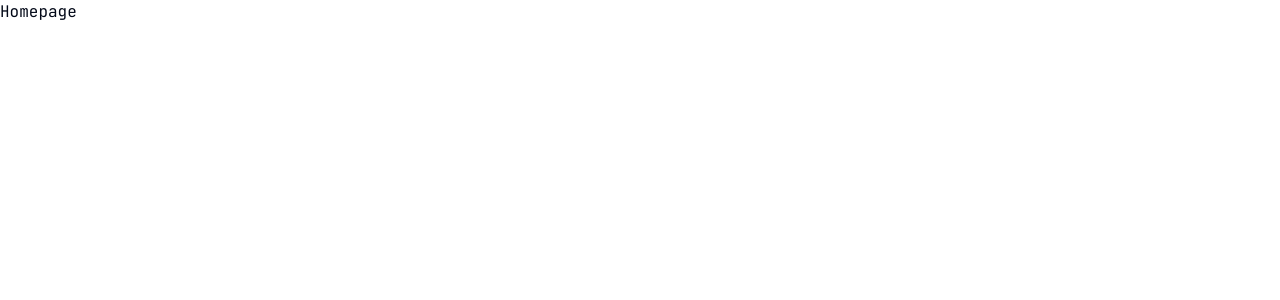
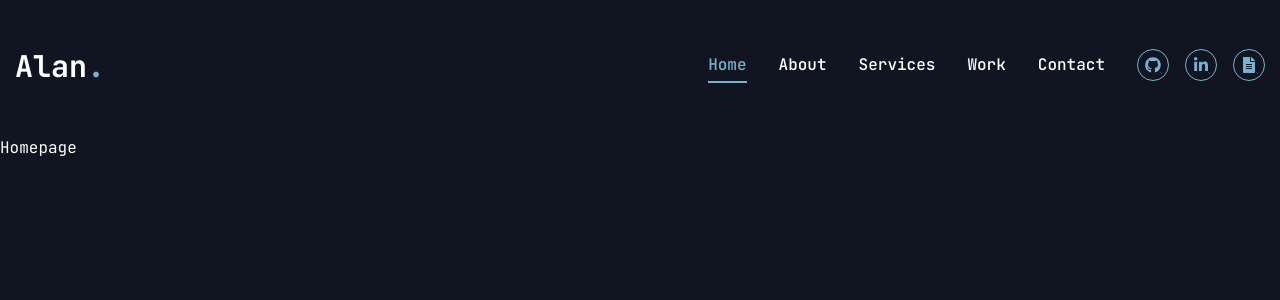
Before and after one commit to alan585/alan-portfolio, a Next.js app: page / in a window 1280 px wide. Shown: the top 300 px of the page. Built offline with nearby package versions, Linux system fonts and the light colour scheme.

Commit message:
Header Created

```diff
--- a/src/app/globals.css
+++ b/src/app/globals.css
@@ -4,119 +4,27 @@
 
 @layer base {
   body {
-    @apply font-primary;
+    @apply bg-primary font-primary leading-loose text-white;
   }
-  :root {
+  .h1 {
+    @apply text-[48px] font-semibold leading-[1.1] xl:text-[80px];
+  }
+  .h2 {
+    @apply text-[36px] font-semibold leading-[1.1] xl:text-[48px];
+  }
+  .h3 {
+    @apply text-[20px] font-semibold leading-[1.1] xl:text-[24px];
+  }
+  .text-outline {
+    -webkit-text-stroke: 1px #ffffff;
+  }
 
-    --background: 0 0% 100%;
+  .text-outline-hover {
+    -webkit-text-stroke: 1px #77b1d4;
+  }
 
-    --foreground: 222.2 84% 4.9%;
-
-    --card: 0 0% 100%;
-
-    --card-foreground: 222.2 84% 4.9%;
-
-    --popover: 0 0% 100%;
-
-    --popover-foreground: 222.2 84% 4.9%;
-
-    --primary: 222.2 47.4% 11.2%;
-
-    --primary-foreground: 210 40% 98%;
-
-    --secondary: 210 40% 96.1%;
-
-    --secondary-foreground: 222.2 47.4% 11.2%;
-
-    --muted: 210 40% 96.1%;
-
-    --muted-foreground: 215.4 16.3% 46.9%;
-
-    --accent: 210 40% 96.1%;
-
-    --accent-foreground: 222.2 47.4% 11.2%;
-
-    --destructive: 0 84.2% 60.2%;
-
-    --destructive-foreground: 210 40% 98%;
-
-    --border: 214.3 31.8% 91.4%;
-
-    --input: 214.3 31.8% 91.4%;
-
-    --ring: 222.2 84% 4.9%;
-
-    --chart-1: 12 76% 61%;
-
-    --chart-2: 173 58% 39%;
-
-    --chart-3: 197 37% 24%;
-
-    --chart-4: 43 74% 66%;
-
-    --chart-5: 27 87% 67%;
-
-    --radius: 0.5rem
-  }
-  .dark {
-
-    --background: 222.2 84% 4.9%;
-
-    --foreground: 210 40% 98%;
-
-    --card: 222.2 84% 4.9%;
-
-    --card-foreground: 210 40% 98%;
-
-    --popover: 222.2 84% 4.9%;
-
-    --popover-foreground: 210 40% 98%;
-
-    --primary: 210 40% 98%;
-
-    --primary-foreground: 222.2 47.4% 11.2%;
-
-    --secondary: 217.2 32.6% 17.5%;
-
-    --secondary-foreground: 210 40% 98%;
-
-    --muted: 217.2 32.6% 17.5%;
-
-    --muted-foreground: 215 20.2% 65.1%;
-
-    --accent: 217.2 32.6% 17.5%;
-
-    --accent-foreground: 210 40% 98%;
-
-    --destructive: 0 62.8% 30.6%;
-
-    --destructive-foreground: 210 40% 98%;
-
-    --border: 217.2 32.6% 17.5%;
-
-    --input: 217.2 32.6% 17.5%;
-
-    --ring: 212.7 26.8% 83.9%;
-
-    --chart-1: 220 70% 50%;
-
-    --chart-2: 160 60% 45%;
-
-    --chart-3: 30 80% 55%;
-
-    --chart-4: 280 65% 60%;
-
-    --chart-5: 340 75% 55%
+  .reflect {
+    -webkit-box-reflect: below 0
+      linear-gradient(transparent 60%, rgba(0, 0, 0, 0.35));
   }
 }
-
-
-
-@layer base {
-  * {
-    @apply border-border outline-ring/50;
-  }
-  body {
-    @apply bg-background text-foreground;
-  }
-}
--- a/src/app/layout.tsx
+++ b/src/app/layout.tsx
@@ -1,6 +1,7 @@
 import type { Metadata } from "next";
 import { JetBrains_Mono } from "next/font/google";
 import "./globals.css";
+import Header from "@/components/Header";
 
 const jetBrainsMono = JetBrains_Mono({
   variable: "--font-jetBrainsMono",
@@ -21,6 +22,7 @@ export default function RootLayout({
   return (
     <html lang="en">
       <body className={`${jetBrainsMono.variable} antialiased`}>
+        <Header />
         {children}
       </body>
     </html>
--- /dev/null
+++ b/src/components/Header.tsx
@@ -0,0 +1,22 @@
+import Nav from "@/components/Nav";
+import MobileNav from "@/components/MobileNav";
+
+const Header = () => {
+  return (
+    <header className="py-8 xl:py-12">
+      <div className="container mx-auto flex items-center justify-between">
+        <h1 className="text-3xl font-bold">
+          Alan<span className="text-accent">.</span>
+        </h1>
+        <div className="hidden xl:flex">
+          <Nav />
+        </div>
+        <div className="xl:hidden">
+          <MobileNav />
+        </div>
+      </div>
+    </header>
+  );
+};
+
+export default Header;
--- /dev/null
+++ b/src/components/MobileNav.tsx
@@ -0,0 +1,11 @@
+import React from "react";
+
+const MobileLinks = () => {
+  return (
+    <nav>
+      <span>MobileNav</span>
+    </nav>
+  );
+};
+
+export default MobileLinks;
--- a/src/components/Nav.tsx
+++ b/src/components/Nav.tsx
@@ -1,8 +1,63 @@
+"use client";
+
+import Link from "next/link";
+import { usePathname } from "next/navigation";
+import { FaGithub, FaLinkedinIn, FaFileAlt } from "react-icons/fa";
+
+const links = [
+  { id: 1, title: "Home", url: "/" },
+  { id: 2, title: "About", url: "/about" },
+  { id: 3, title: "Services", url: "/services" },
+  { id: 4, title: "Work", url: "/work" },
+  { id: 5, title: "Contact", url: "/contact" },
+];
+
+const socialLinks = [
+  {
+    id: 1,
+    title: "Github",
+    url: "https://github.com/Alan-Port",
+    icon: <FaGithub />,
+  },
+  {
+    id: 2,
+    title: "LinkedIn",
+    url: "https://www.linkedin.com/in/alan-port/",
+    icon: <FaLinkedinIn />,
+  },
+  {
+    id: 3,
+    title: "Resume",
+    url: "/resume.pdf",
+    icon: <FaFileAlt />,
+  },
+];
+
 const Nav = () => {
+  const pathname = usePathname();
   return (
-    <div>
-      <h1>Nav</h1>
-    </div>
+    <nav className="flex gap-8">
+      {links.map((link) => (
+        <Link
+          key={link.id}
+          href={link.url}
+          className={`${pathname === link.url && "border-b-2 border-accent text-accent"} font-medium transition-all hover:text-accent`}
+        >
+          {link.title}
+        </Link>
+      ))}
+      <div className="flex gap-4">
+        {socialLinks.map((link) => (
+          <Link
+            key={link.id}
+            href={link.url}
+            className="flex h-8 w-8 items-center justify-center rounded-full border border-accent text-accent duration-500 hover:bg-accent hover:text-primary hover:transition-all"
+          >
+            {link.icon}
+          </Link>
+        ))}
+      </div>
+    </nav>
   );
 };
 
--- a/tailwind.config.ts
+++ b/tailwind.config.ts
@@ -1,4 +1,5 @@
 import type { Config } from "tailwindcss";
+import tailwindcssAnimate from "tailwindcss-animate";
 
 export default {
   darkMode: ["class"],
@@ -8,60 +9,43 @@ export default {
     "./src/app/**/*.{js,ts,jsx,tsx,mdx}",
   ],
   theme: {
+    container: {
+      center: true,
+      padding: "15px",
+    },
+    screens: {
+      sm: "600px",
+      md: "728px",
+      lg: "984px",
+      xl: "1280px",
+      "2xl": "1440px",
+    },
+    fontFamily: {
+      primary: "var(--font-jetBrainsMono)",
+    },
     extend: {
-  		fontFamily: {
-  			primary: [
-  				'var(--font-jetBrainsMono)'
-  			]
+      colors: {
+        primary: "#101521",
+        accent: {
+          DEFAULT: "#77B1D4",
+          hover: "#517891",
         },
-  		colors: {
-  			background: 'hsl(var(--background))',
-  			foreground: 'hsl(var(--foreground))',
-  			card: {
-  				DEFAULT: 'hsl(var(--card))',
-  				foreground: 'hsl(var(--card-foreground))'
       },
-  			popover: {
-  				DEFAULT: 'hsl(var(--popover))',
-  				foreground: 'hsl(var(--popover-foreground))'
+      keyframes: {
+        "accordion-down": {
+          from: { height: "0" },
+          to: { height: "var(--radix-accordion-content-height)" },
         },
-  			primary: {
-  				DEFAULT: 'hsl(var(--primary))',
-  				foreground: 'hsl(var(--primary-foreground))'
+        "accordion-up": {
+          from: { height: "var(--radix-accordion-content-height)" },
+          to: { height: "0" },
         },
-  			secondary: {
-  				DEFAULT: 'hsl(var(--secondary))',
-  				foreground: 'hsl(var(--secondary-foreground))'
       },
-  			muted: {
-  				DEFAULT: 'hsl(var(--muted))',
-  				foreground: 'hsl(var(--muted-foreground))'
+      animation: {
+        "accordion-down": "accordion-down 0.2s ease-out",
+        "accordion-up": "accordion-up 0.2s ease-out",
       },
-  			accent: {
-  				DEFAULT: 'hsl(var(--accent))',
-  				foreground: 'hsl(var(--accent-foreground))'
     },
-  			destructive: {
-  				DEFAULT: 'hsl(var(--destructive))',
-  				foreground: 'hsl(var(--destructive-foreground))'
   },
-  			border: 'hsl(var(--border))',
-  			input: 'hsl(var(--input))',
-  			ring: 'hsl(var(--ring))',
-  			chart: {
-  				'1': 'hsl(var(--chart-1))',
-  				'2': 'hsl(var(--chart-2))',
-  				'3': 'hsl(var(--chart-3))',
-  				'4': 'hsl(var(--chart-4))',
-  				'5': 'hsl(var(--chart-5))'
-  			}
-  		},
-  		borderRadius: {
-  			lg: 'var(--radius)',
-  			md: 'calc(var(--radius) - 2px)',
-  			sm: 'calc(var(--radius) - 4px)'
-  		}
-  	}
-  },
-  plugins: [require("tailwindcss-animate")],
+  plugins: [tailwindcssAnimate],
 } satisfies Config;
```
Also changed, not shown: .prettierrc.json (added). Lines whose indentation alone changed are shown as unchanged.
